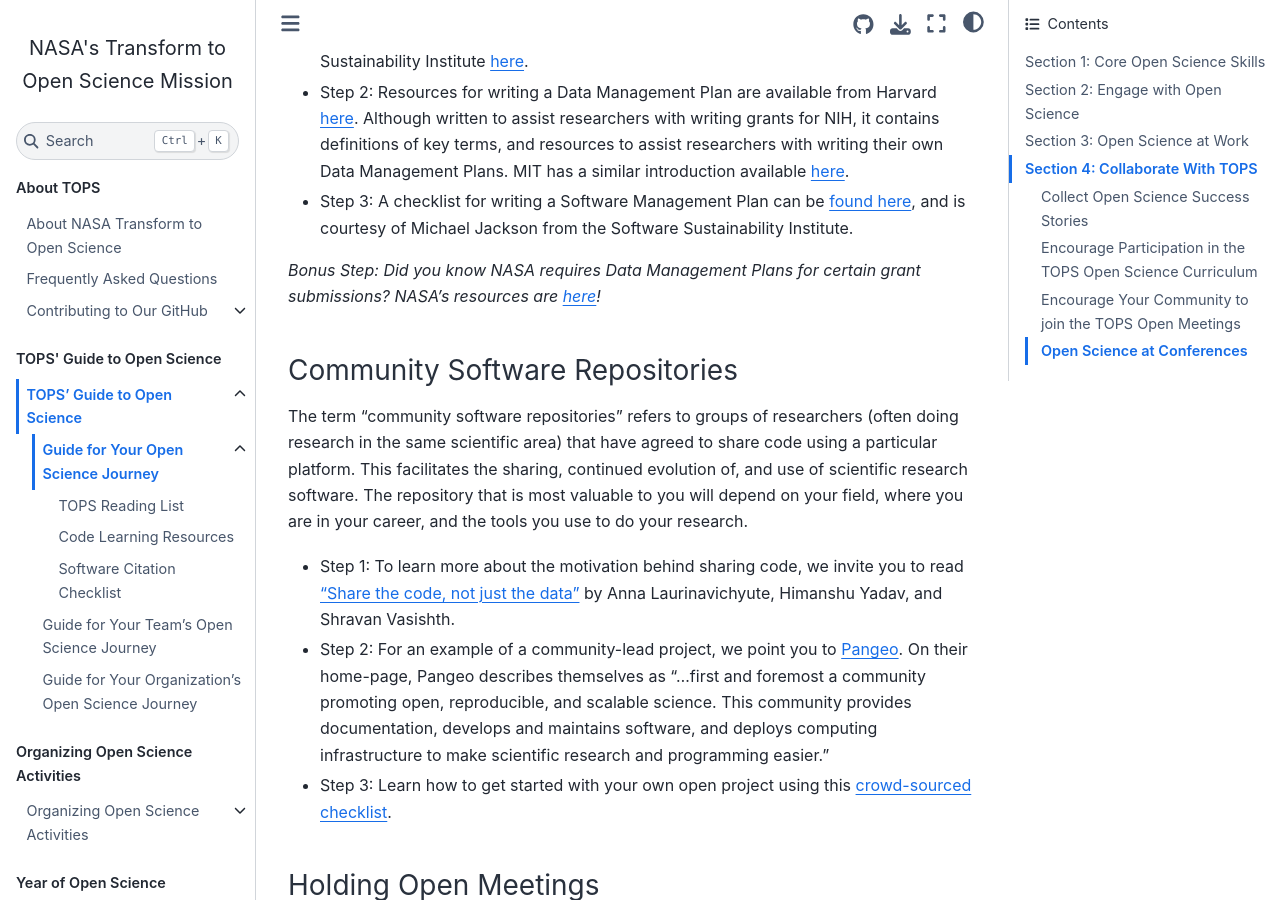
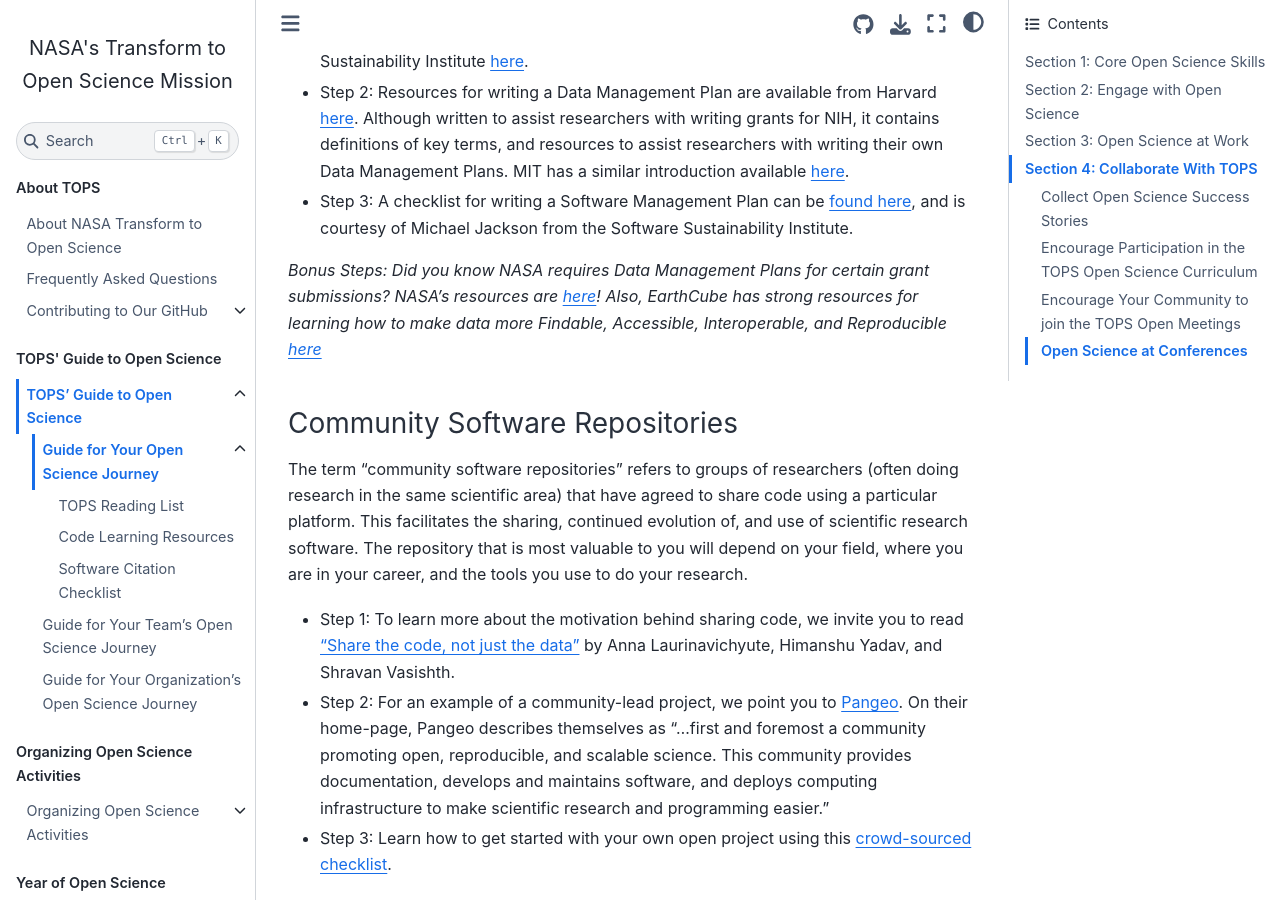
Before and after one commit to nasa/Transform-to-Open-Science-Book, a Jupyter Book: the page built from Open_Science_Cookbook/Your_Open_Science_Journey.md, in a window 1280 px wide and 900 px high, scrolled down 3809 px. Built offline with Jupyter Book 1.0.4 settings and Sphinx 7.4.7 and the Sphinx Book theme 1.1.4, drawn with Linux system fonts in a browser that asks for light colours.

Commit message:
Update Your_Open_Science_Journey.md

```diff
--- a/Open_Science_Cookbook/Your_Open_Science_Journey.md
+++ b/Open_Science_Cookbook/Your_Open_Science_Journey.md
@@ -85,7 +85,7 @@ Data Management Plans and Software Management plans are designed to help researc
 
 - Step 3: A checklist for writing a Software Management Plan can be [found here](https://zenodo.org/record/2159713#.Y5KCHezML0o), and is courtesy of Michael Jackson from the Software Sustainability Institute.
 
-*Bonus Step: Did you know NASA requires Data Management Plans for certain grant submissions? NASA’s resources are [here](https://www.earthdata.nasa.gov/engage/new-missions/data-management-plan-guidance)!*
+*Bonus Steps: Did you know NASA requires Data Management Plans for certain grant submissions? NASA’s resources are [here](https://www.earthdata.nasa.gov/engage/new-missions/data-management-plan-guidance)! Also, EarthCube has strong resources for learning how to make data more Findable, Accessible, Interoperable, and Reproducible [here](https://www.earthcube.org/implementing-fair)*
 
 ### Community Software Repositories
 The term “community software repositories” refers to groups of researchers (often doing research in the same scientific area) that have agreed to share code using a particular platform. This facilitates the sharing, continued evolution of, and use of scientific research software. The repository that is most valuable to you will depend on your field, where you are in your career, and the tools you use to do your research.
```
